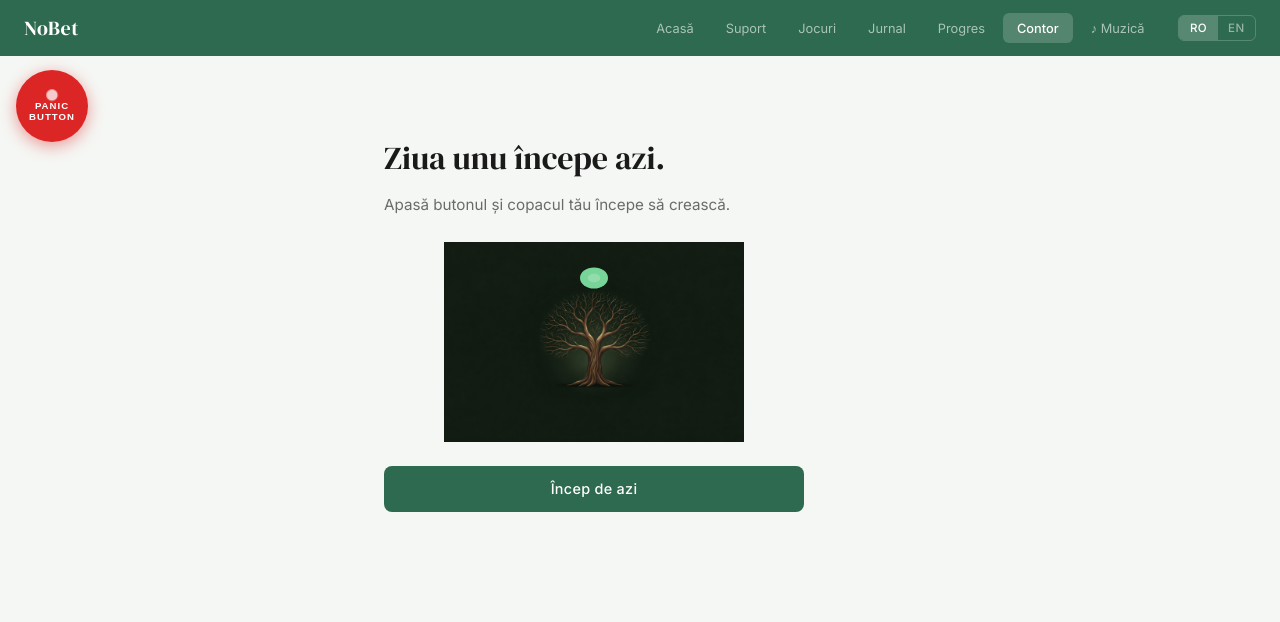
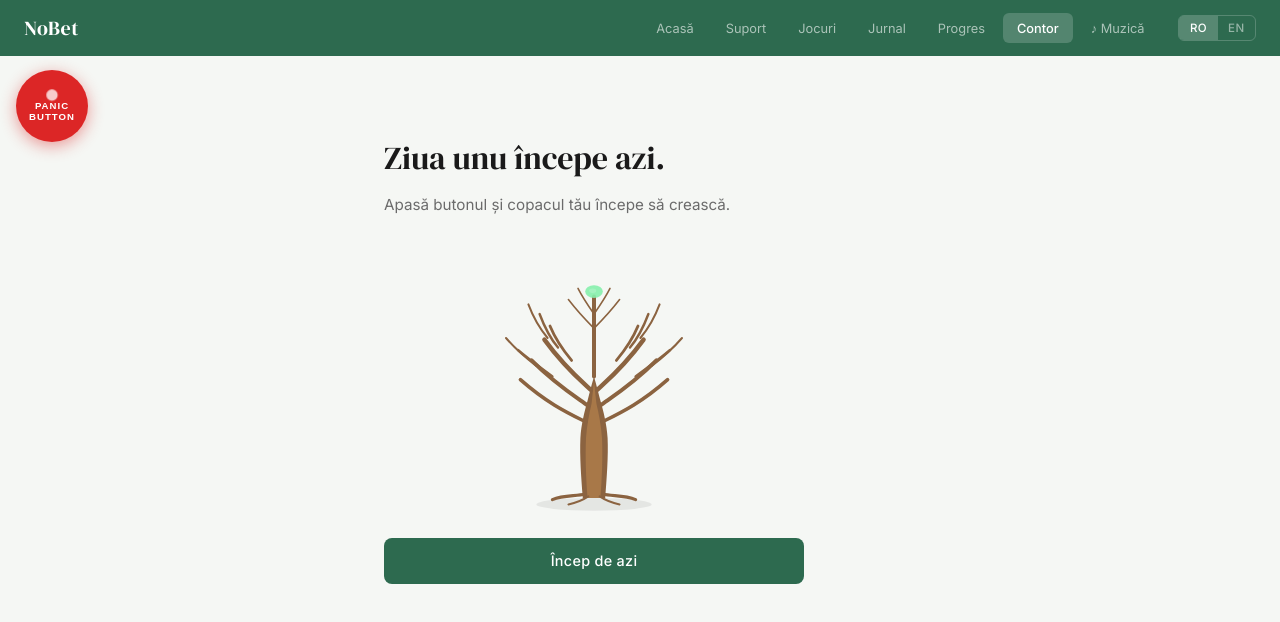
Before and after one commit to martinmanuelm84-ui/nobet-app, a Next.js app: page /contor in a window 1280 px wide. Shown: the top 622 px of the page. Built offline with nearby package versions, Linux system fonts and the light colour scheme.

Commit message:
detailed svg tree with many branches

```diff
--- a/app/contor/page.tsx
+++ b/app/contor/page.tsx
@@ -7,71 +7,86 @@ const MILESTONES = [1, 3, 7, 30, 90, 365]
 
 function Tree({ days }: { days: number }) {
   const progress = Math.min(1, days / 90)
-  const leaves = Math.max(1, Math.floor(progress * 24))
+  const leaves = Math.max(1, Math.floor(progress * 28))
 
-  // Pozițiile frunzelor distribuite pe toată coroana copacului
   const leafPositions: [number, number, number][] = [
-    // vârf
-    [50, 18, 7],
-    // coroana sus
-    [42, 22, 6], [58, 22, 6],
-    [35, 28, 7], [50, 25, 6], [65, 28, 7],
-    // coroana mijloc
-    [28, 36, 7], [40, 32, 6], [50, 30, 6], [60, 32, 6], [72, 36, 7],
-    // coroana jos stânga
-    [22, 44, 6], [32, 40, 6], [42, 38, 5],
-    // coroana jos dreapta
-    [58, 38, 5], [68, 40, 6], [78, 44, 6],
-    // ramuri laterale jos
-    [18, 52, 6], [30, 48, 5], [70, 48, 5], [82, 52, 6],
-    // câteva în interior
-    [45, 35, 5], [55, 35, 5], [50, 42, 5],
+    [200, 62, 11], [185, 72, 10], [215, 72, 10],
+    [170, 85, 10], [200, 80, 9], [230, 85, 10],
+    [152, 100, 10], [168, 92, 9], [215, 92, 9], [248, 100, 10],
+    [138, 118, 10], [155, 108, 9], [175, 102, 8], [225, 102, 8], [245, 108, 9], [262, 118, 10],
+    [122, 138, 9], [140, 128, 8], [160, 118, 8], [240, 118, 8], [260, 128, 8], [278, 138, 9],
+    [108, 158, 9], [128, 146, 8], [272, 146, 8], [292, 158, 9],
+    [96, 178, 8], [304, 178, 8],
   ]
 
   const getColor = (i: number) => {
     if (i === 0) return '#86efac'
-    if (i < 3) return '#4ade80'
-    if (i < 10) return '#22c55e'
-    if (i < 18) return '#16a34a'
+    if (i < 4) return '#4ade80'
+    if (i < 12) return '#22c55e'
+    if (i < 20) return '#16a34a'
     return '#15803d'
   }
 
   return (
-    <div style={{ position: 'relative', width: '100%', maxWidth: 300, margin: '0 auto' }}>
-      {/* Imaginea copacului gol */}
-      <img
-        src="/tree-bare.png"
-        alt="copac"
-        style={{ width: '100%', display: 'block' }}
-      />
-      {/* Frunze SVG suprapuse */}
-      <svg
-        viewBox="0 0 100 100"
-        style={{
-          position: 'absolute',
-          inset: 0,
-          width: '100%',
-          height: '100%',
-          pointerEvents: 'none',
-        }}
-      >
-        {leafPositions.slice(0, leaves).map(([cx, cy, r], i) => (
-          <g key={i}>
-            <ellipse
-              cx={cx} cy={cy}
-              rx={r} ry={r * 0.75}
-              fill={getColor(i)}
-              opacity={0.88}
-            />
-            <ellipse
-              cx={cx} cy={cy}
-              rx={r * 0.45} ry={r * 0.3}
-              fill="rgba(255,255,255,0.2)"
-            />
-          </g>
-        ))}
-      </svg>
-    </div>
+    <svg viewBox="0 0 400 340" style={{ width: '100%', maxWidth: 320, margin: '0 auto', display: 'block' }}>
+      {/* Umbra */}
+      <ellipse cx="200" cy="328" rx="72" ry="8" fill="rgba(0,0,0,0.07)" />
+
+      {/* Trunchi */}
+      <path d="M186,320 C184,295 182,268 183,245 C184,228 188,212 192,198 C195,186 198,175 200,168 C202,175 205,186 208,198 C212,212 216,228 217,245 C218,268 216,295 214,320 Z" fill="#8B6340"/>
+      <path d="M192,320 C190,295 189,268 190,245 C191,230 194,215 197,202 C198,193 199,182 200,175 C201,182 202,193 203,202 C206,215 209,230 210,245 C211,268 210,295 208,320 Z" fill="#a87848"/>
+
+      {/* Rădăcini */}
+      <path d="M189,315 C178,318 162,316 148,322" stroke="#8B6340" strokeWidth="4" fill="none" strokeLinecap="round"/>
+      <path d="M211,315 C222,318 238,316 252,322" stroke="#8B6340" strokeWidth="4" fill="none" strokeLinecap="round"/>
+      <path d="M193,318 C187,322 178,326 168,328" stroke="#8B6340" strokeWidth="2.5" fill="none" strokeLinecap="round"/>
+      <path d="M207,318 C213,322 222,326 232,328" stroke="#8B6340" strokeWidth="2.5" fill="none" strokeLinecap="round"/>
+
+      {/* Ramura centrală vârf */}
+      <path d="M200,168 C200,148 200,128 200,68" stroke="#8B6340" strokeWidth="5" fill="none" strokeLinecap="round"/>
+
+      {/* Ramuri principale stânga */}
+      <path d="M196,185 C182,172 162,155 138,122" stroke="#8B6340" strokeWidth="5.5" fill="none" strokeLinecap="round"/>
+      <path d="M193,205 C175,192 152,178 122,148" stroke="#8B6340" strokeWidth="5" fill="none" strokeLinecap="round"/>
+      <path d="M190,225 C168,214 142,202 108,172" stroke="#8B6340" strokeWidth="4.5" fill="none" strokeLinecap="round"/>
+
+      {/* Ramuri principale dreapta */}
+      <path d="M204,185 C218,172 238,155 262,122" stroke="#8B6340" strokeWidth="5.5" fill="none" strokeLinecap="round"/>
+      <path d="M207,205 C225,192 248,178 278,148" stroke="#8B6340" strokeWidth="5" fill="none" strokeLinecap="round"/>
+      <path d="M210,225 C232,214 258,202 292,172" stroke="#8B6340" strokeWidth="4.5" fill="none" strokeLinecap="round"/>
+
+      {/* Ramuri secundare stânga sus */}
+      <path d="M172,148 C162,136 152,122 145,105" stroke="#8B6340" strokeWidth="3.5" fill="none" strokeLinecap="round"/>
+      <path d="M155,132 C145,120 138,106 132,90" stroke="#8B6340" strokeWidth="3" fill="none" strokeLinecap="round"/>
+      <path d="M142,120 C132,108 124,94 118,78" stroke="#8B6340" strokeWidth="2.5" fill="none" strokeLinecap="round"/>
+
+      {/* Ramuri secundare dreapta sus */}
+      <path d="M228,148 C238,136 248,122 255,105" stroke="#8B6340" strokeWidth="3.5" fill="none" strokeLinecap="round"/>
+      <path d="M245,132 C255,120 262,106 268,90" stroke="#8B6340" strokeWidth="3" fill="none" strokeLinecap="round"/>
+      <path d="M258,120 C268,108 276,94 282,78" stroke="#8B6340" strokeWidth="2.5" fill="none" strokeLinecap="round"/>
+
+      {/* Ramuri secundare stânga mijloc */}
+      <path d="M148,168 C135,158 120,148 105,135" stroke="#8B6340" strokeWidth="3" fill="none" strokeLinecap="round"/>
+      <path d="M128,155 C115,145 102,134 90,120" stroke="#8B6340" strokeWidth="2.5" fill="none" strokeLinecap="round"/>
+
+      {/* Ramuri secundare dreapta mijloc */}
+      <path d="M252,168 C265,158 280,148 295,135" stroke="#8B6340" strokeWidth="3" fill="none" strokeLinecap="round"/>
+      <path d="M272,155 C285,145 298,134 310,120" stroke="#8B6340" strokeWidth="2.5" fill="none" strokeLinecap="round"/>
+
+      {/* Ramurele fine vârf */}
+      <path d="M200,90 C193,80 186,70 180,58" stroke="#8B6340" strokeWidth="2" fill="none" strokeLinecap="round"/>
+      <path d="M200,90 C207,80 214,70 220,58" stroke="#8B6340" strokeWidth="2" fill="none" strokeLinecap="round"/>
+      <path d="M200,108 C188,96 178,85 168,72" stroke="#8B6340" strokeWidth="2" fill="none" strokeLinecap="round"/>
+      <path d="M200,108 C212,96 222,85 232,72" stroke="#8B6340" strokeWidth="2" fill="none" strokeLinecap="round"/>
+
+      {/* Frunze */}
+      {leafPositions.slice(0, leaves).map(([cx, cy, r], i) => (
+        <g key={i}>
+          <ellipse cx={cx} cy={cy} rx={r} ry={r * 0.72} fill={getColor(i)} opacity={0.9}/>
+          <ellipse cx={cx - r * 0.15} cy={cy - r * 0.1} rx={r * 0.4} ry={r * 0.25} fill="rgba(255,255,255,0.18)"/>
+        </g>
+      ))}
+    </svg>
   )
 }
 
@@ -121,15 +136,12 @@ export default function ContorPage() {
   const milestoneLabels = [
     tr.mDay,
     lang === 'ro' ? '3 zile — primele semne.' : '3 days — first signs.',
-    tr.m7,
-    tr.m30,
-    tr.m90,
-    tr.m365,
+    tr.m7, tr.m30, tr.m90, tr.m365,
   ]
 
   const getMessage = () => {
     if (days <= 1) return lang === 'ro' ? 'Prima frunză — primul pas.' : 'First leaf — first step.'
-    if (days < 3) return lang === 'ro' ? 'Rădăcinile prind pământ.' : 'Roots are taking hold.'
+    if (days < 3) return lang === 'ro' ? 'A doua zi — cel mai greu moment.' : 'Day two — the hardest moment.'
     if (days < 7) return lang === 'ro' ? 'Primii muguri apar.' : 'First buds are appearing.'
     if (days < 30) return lang === 'ro' ? 'Copacul prinde putere.' : 'The tree is growing stronger.'
     if (days < 90) return lang === 'ro' ? 'Frunzele se înmulțesc.' : 'Leaves are multiplying.'
```
